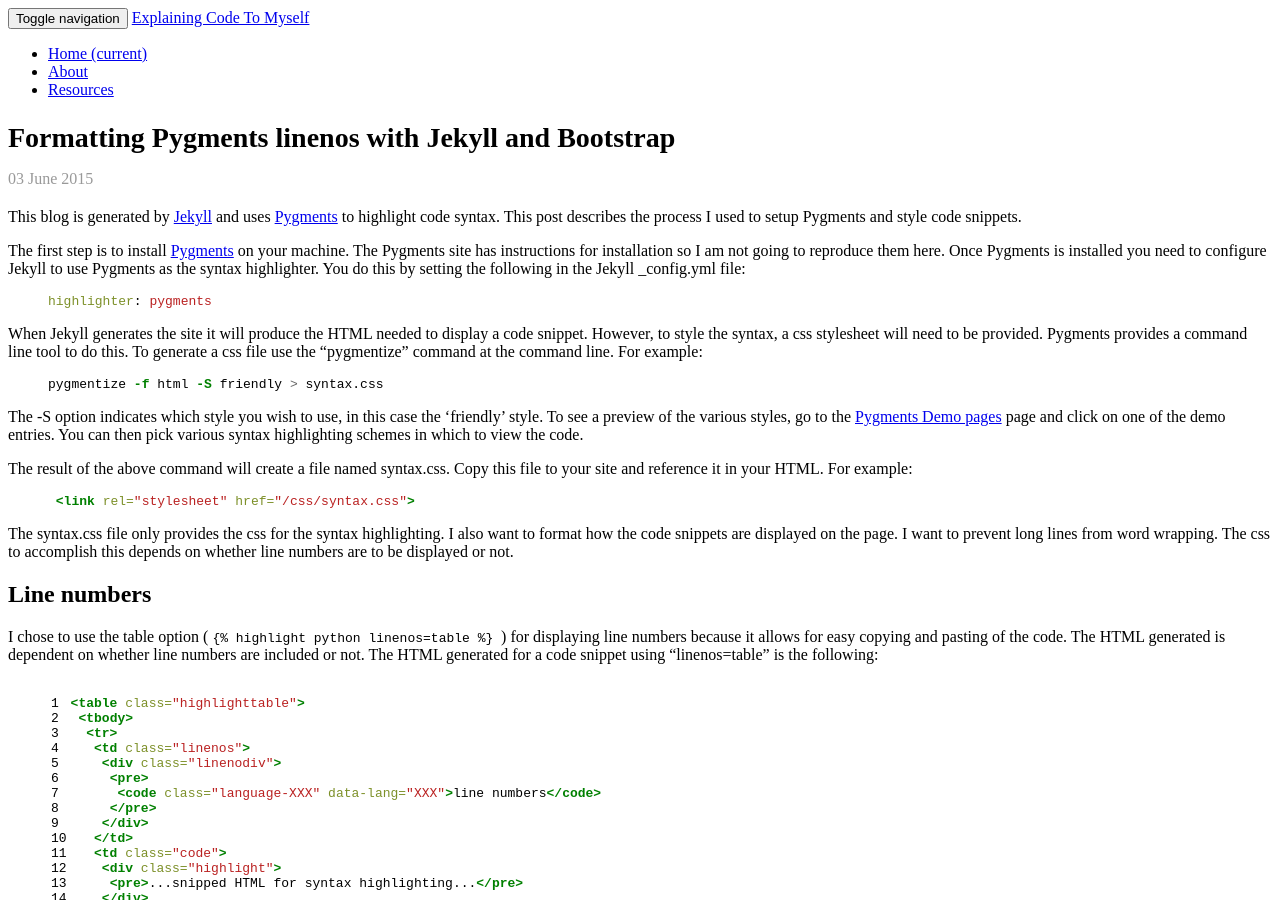
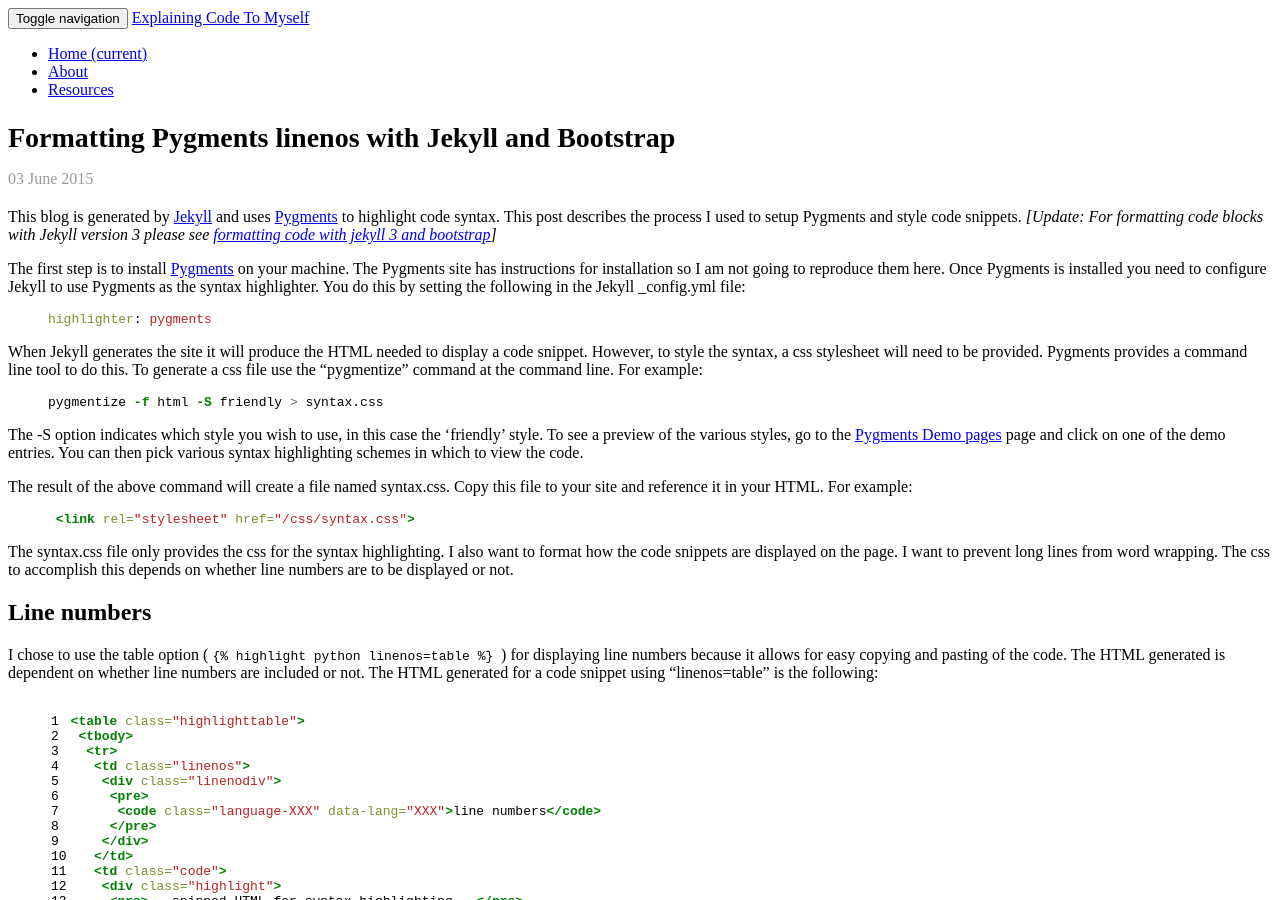
Before and after one commit to MonicaG/MonicaG.github.io, a Jekyll site: the page built from _posts/2015-06-03-formatting-code-with-pygments-and-jekyll.md, in a window 1280 px wide and 900 px high. Built offline with Jekyll 4.4.1, drawn with Linux system fonts in a browser that asks for light colours; nearby versions of some CDN libraries; comment, search, counter and statistics services are not loaded; a style sheet for code colours, icons or effects is not loaded.

Commit message:
updated with link

```diff
--- a/_posts/2015-06-03-formatting-code-with-pygments-and-jekyll.md
+++ b/_posts/2015-06-03-formatting-code-with-pygments-and-jekyll.md
@@ -5,7 +5,7 @@
 desc: How to format code snippets using Pygments on a Jekyll Blog using Bootstrap
 ---
 
-This blog is generated by [Jekyll](http://jekyllrb.com) and uses [Pygments](http://pygments.org) to highlight code syntax.  This post describes the process I used to setup Pygments and style code snippets.
+This blog is generated by [Jekyll](http://jekyllrb.com) and uses [Pygments](http://pygments.org) to highlight code syntax.  This post describes the process I used to setup Pygments and style code snippets.  *[Update: For formatting code blocks with Jekyll version 3 please see [formatting code with jekyll 3 and bootstrap](/blog/webdev/formatting-code-with-jekyll3-and-bootstrap/)]*
 
 
 The first step is to install [Pygments](http://pygments.org) on your machine.  The Pygments site has instructions for installation so I am not going to reproduce them here.  Once Pygments is installed you need to configure Jekyll to use Pygments as the syntax highlighter.  You do this by setting the following in the Jekyll _config.yml file:
```
